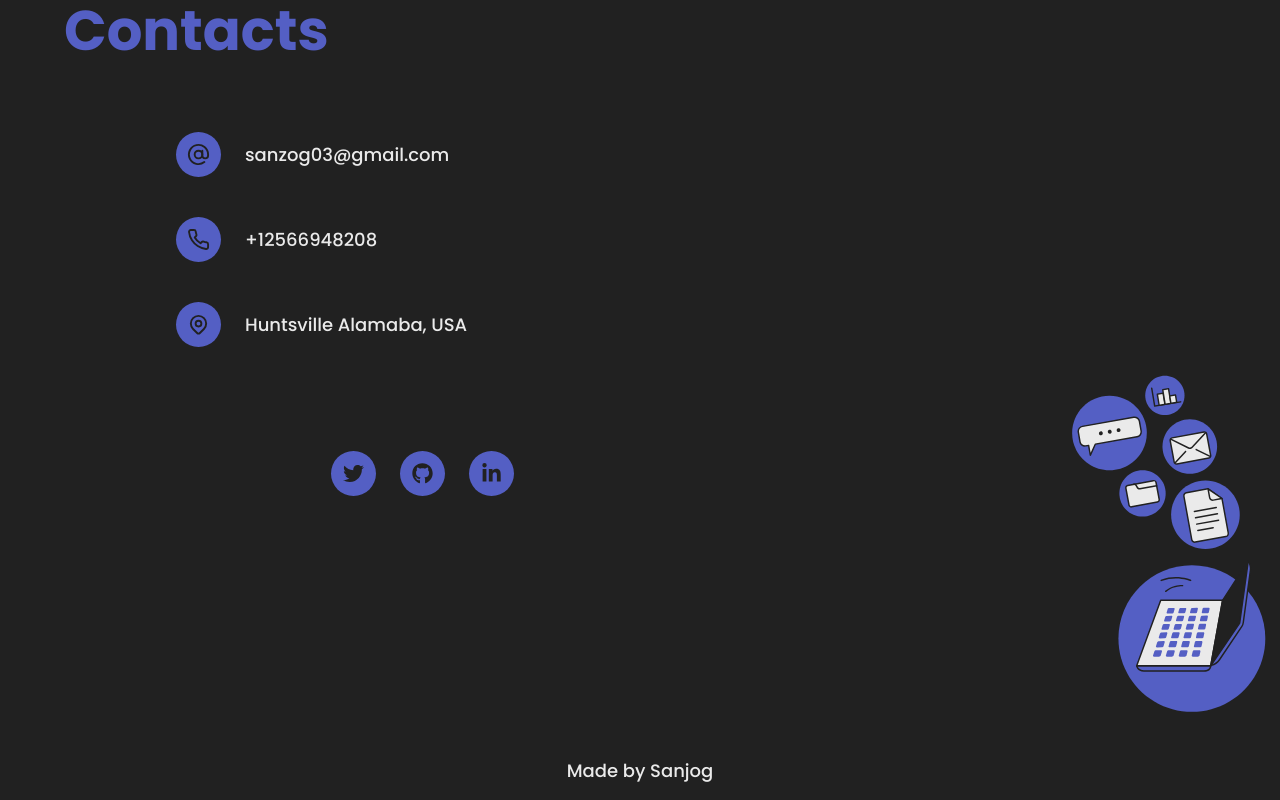
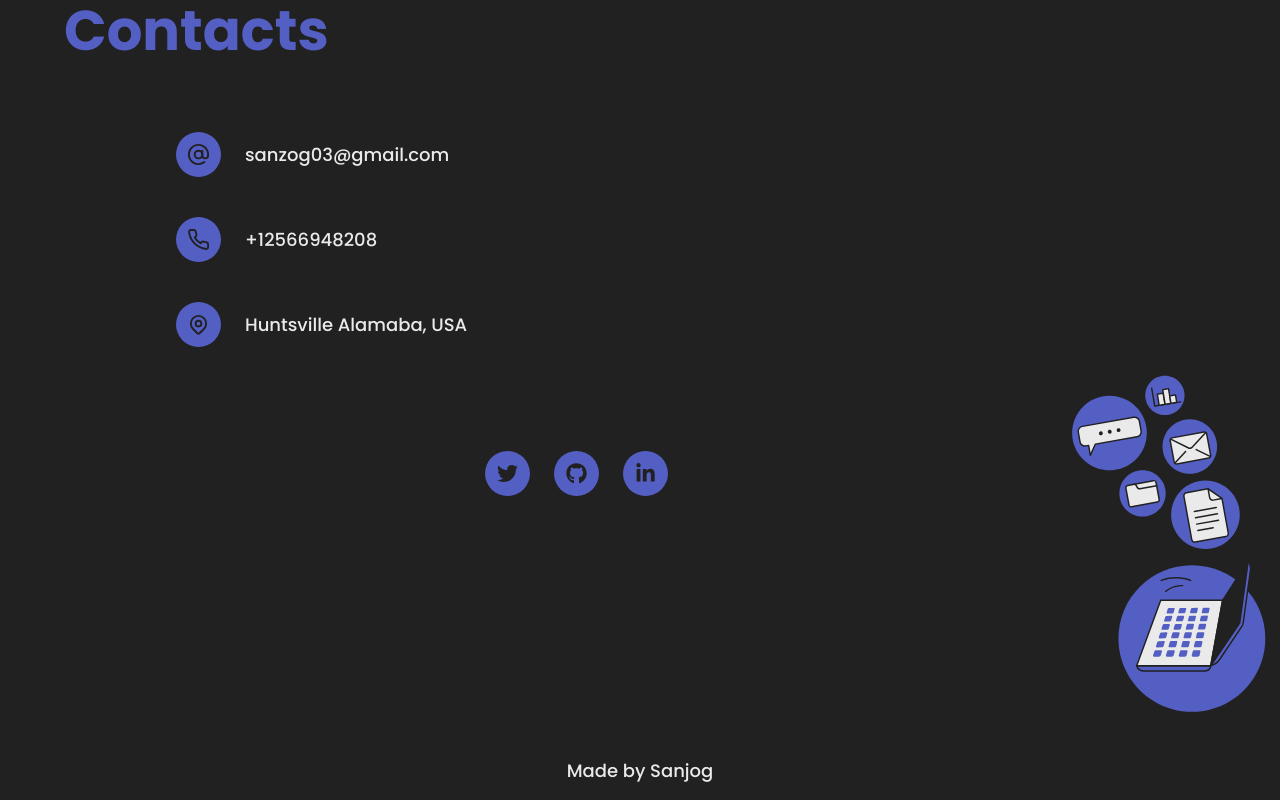
Before and after one commit to sanzog03/personalPortfolio, a React (Create React App) app: page / in a window 1280 px wide. Shown: the part 4570-5370 px from the top of the page. Built offline with nearby package versions, Linux system fonts and the light colour scheme; a web font is replaced by a local one.

Commit message:
add contact links position fix

```diff
--- a/src/App.css
+++ b/src/App.css
@@ -3,3 +3,9 @@
     /* --primaryFont: 'Montserrat', sans-serif; */
     /* --primaryFont: 'Raleway', sans-serif; */
 }
+
+.center-elements-horizontally {
+    display: flex;
+    justify-content: center;
+    width: 100%;
+}
--- a/src/components/Contacts/Contacts.js
+++ b/src/components/Contacts/Contacts.js
@@ -311,7 +311,9 @@ function Contacts() {
                                 {contactsData.address}
                             </p>
                         </div>
-
+                    </div>
+                </div>
+                <div className='center-elements-horizontally'>
                             <div className='socialmedia-icons'>
                                 {socialsData.twitter && (
                                     <a
@@ -426,7 +428,6 @@ function Contacts() {
                             </div>
                 </div>
             </div>
-            </div>
             <img
                 src={theme.contactsimg}
                 alt='contacts'
```
Lines whose indentation alone changed are shown as unchanged.
